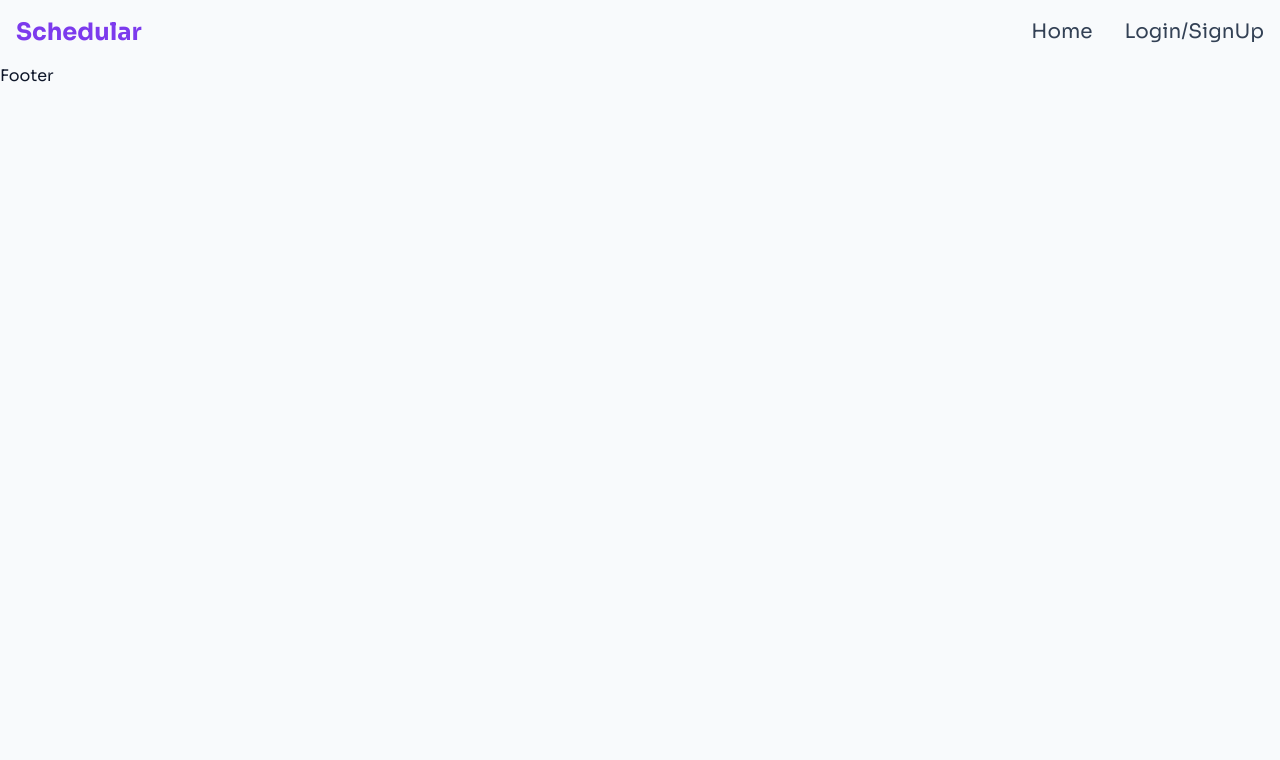
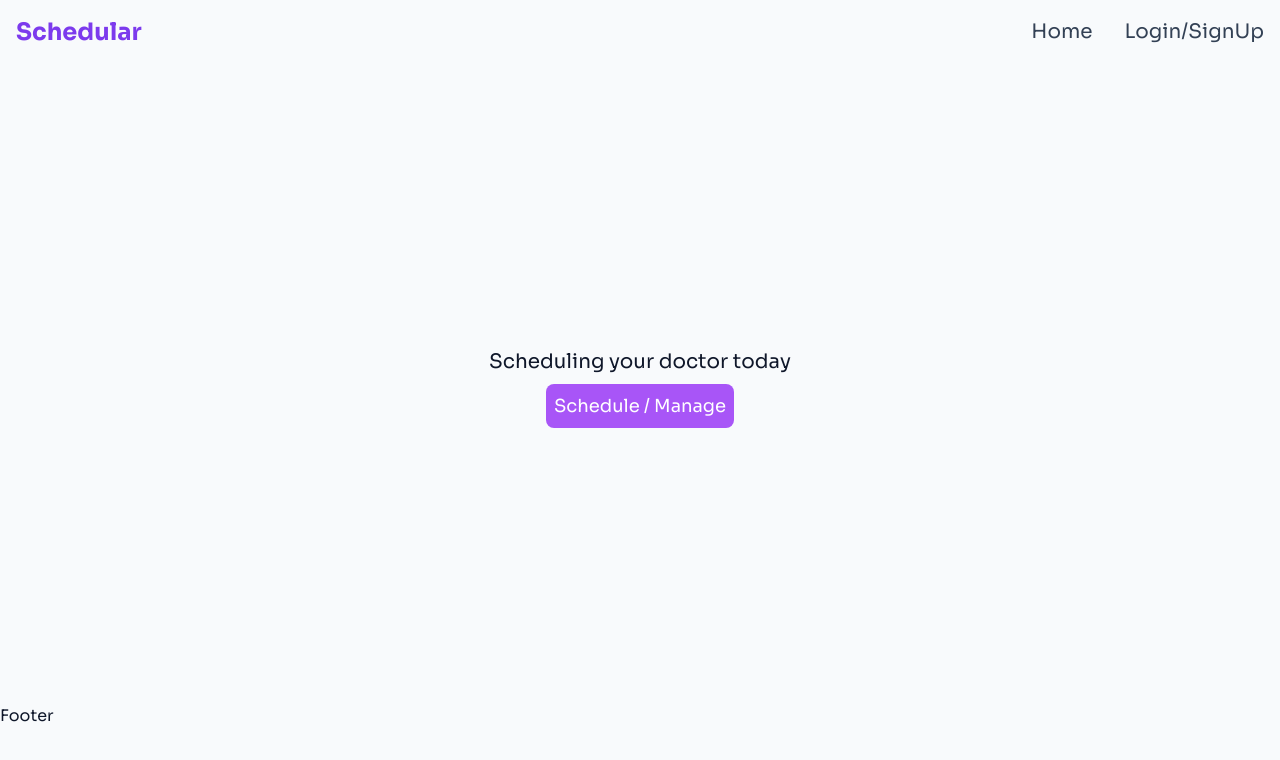
Before and after one commit to pushkarydv/hackzon2023, a Next.js app: page / in a window 1280 px wide. Shown: the top 760 px of the page. Built offline with nearby package versions, Linux system fonts and the light colour scheme.

Commit message:
Hero secion { index.js }

```diff
--- /dev/null
+++ b/components/Home/Hero.js
@@ -0,0 +1,19 @@
+import Link from "next/link";
+import React from "react";
+
+export default function Hero() {
+  return (
+    <div className="flex flex-col text-center justify-center items-center min-h-[80vh] p-2">
+      <div className="text-lg md:text-xl my-2">
+        Scheduling your doctor today
+      </div>
+
+      <Link
+        className="transition-all text-white bg-purple-500 p-2 rounded-lg text-lg active:scale-95"
+        href="/register"
+      >
+        Schedule / Manage
+      </Link>
+    </div>
+  );
+}
--- a/pages/index.js
+++ b/pages/index.js
@@ -1,6 +1,7 @@
 import Head from "next/head";
 import Footer from "../components/global/Footer";
 import Navbar from "../components/global/Navbar";
+import Hero from "../components/Home/Hero";
 
 export default function Home() {
   return (
@@ -12,6 +13,7 @@ export default function Home() {
         <link rel="icon" href="/favicon.ico" />
       </Head>
       <Navbar />
+      <Hero />
       <Footer />
     </>
   );
```
